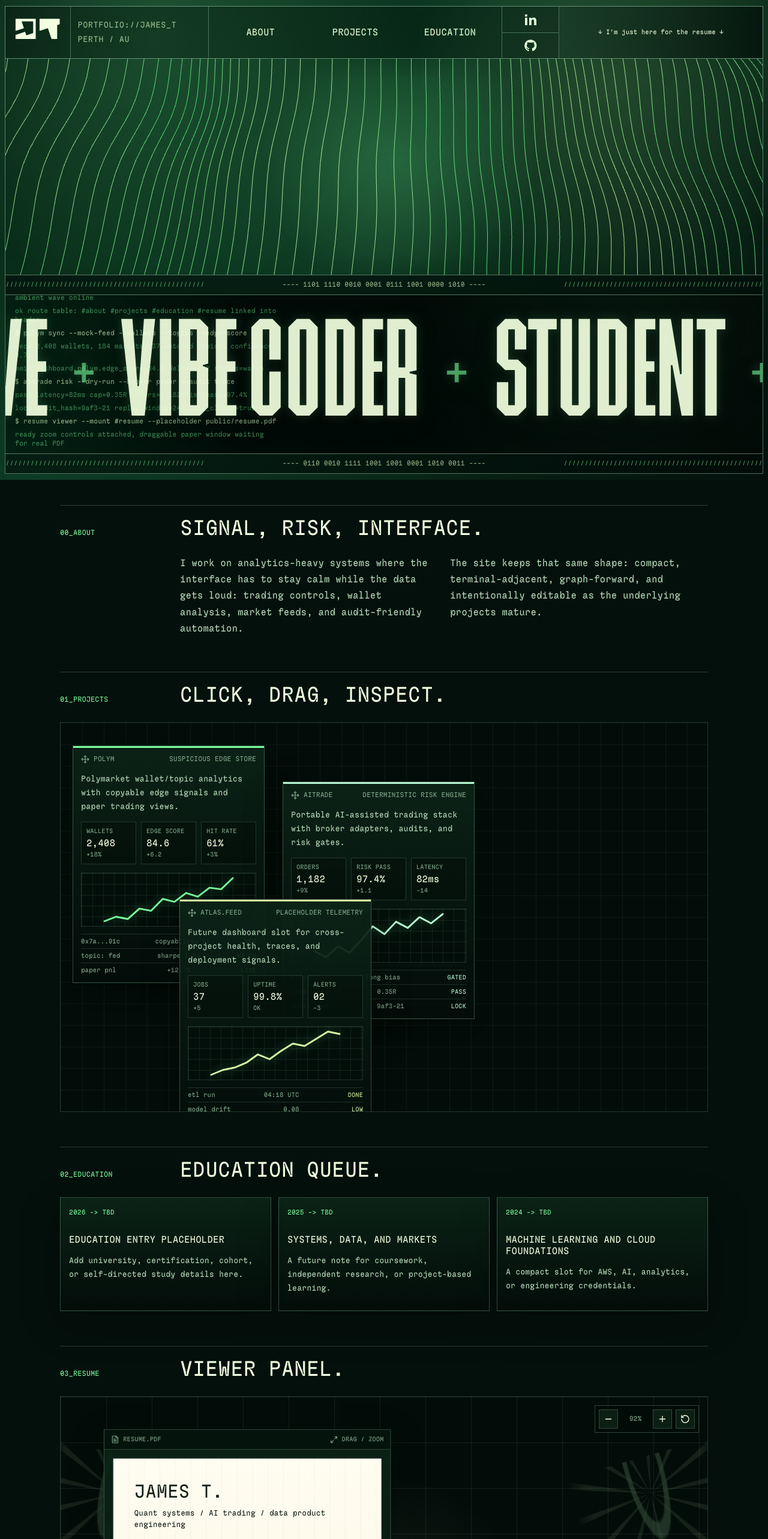
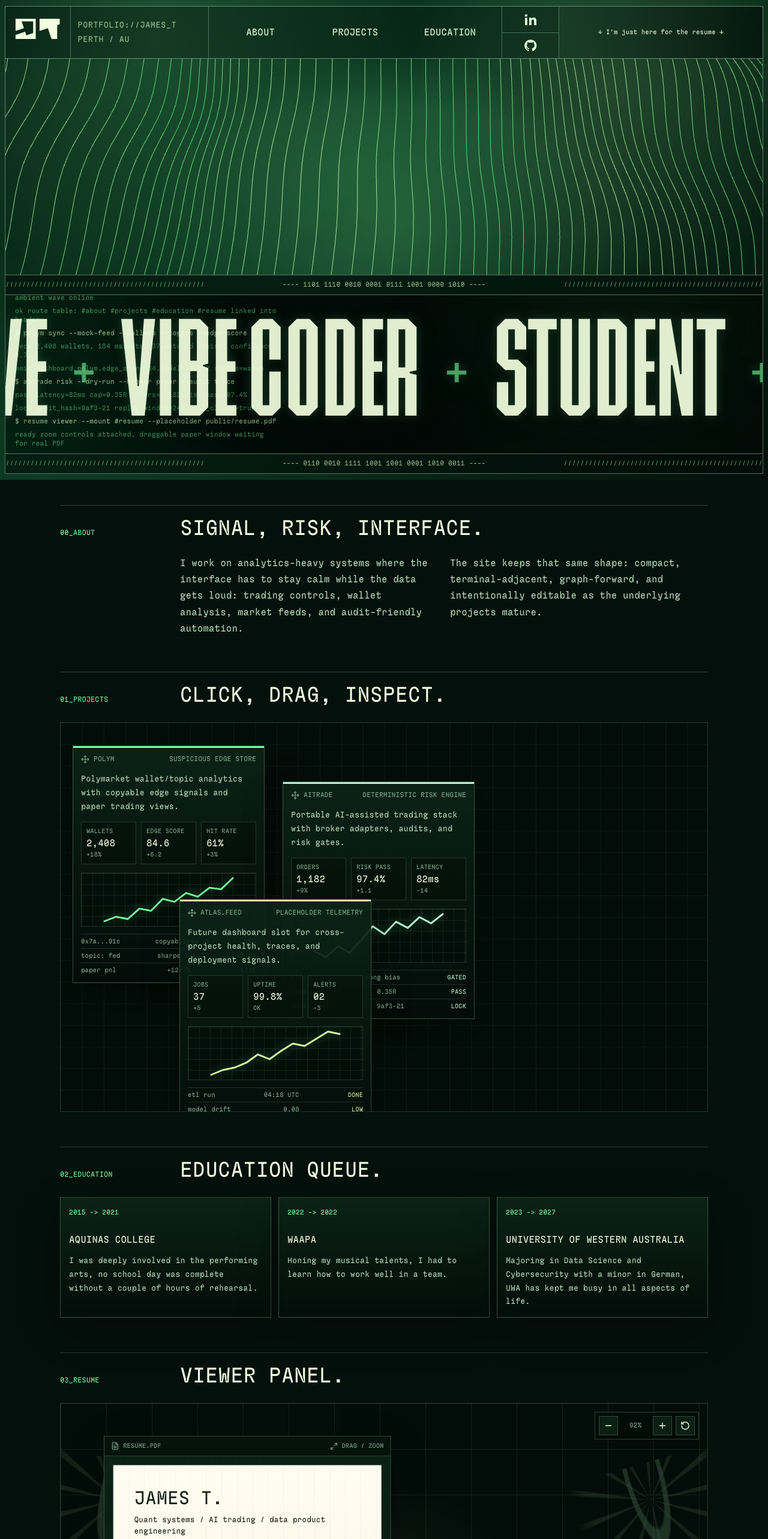
Before and after one commit to 23460542/portfolio, a React (Vite) app: page / in a window 1280 px wide. Shown: the top 2566 px of the page at 60% size. Built offline with nearby package versions, Linux system fonts and the light colour scheme.

Commit message:
Fixed gradient after loading animation

```diff
--- a/src/App.css
+++ b/src/App.css
@@ -3,6 +3,13 @@
 }
 
 .site-shell {
+  --wave-glow-radius: 34vmax;
+  --wave-glow-x: 52vw;
+  --wave-glow-y: 47vh;
+  --wave-mask-rx: 54vw;
+  --wave-mask-ry: 48vh;
+  --wave-mask-x: 50vw;
+  --wave-mask-y: 50vh;
   --wave-reveal-height: 100svh;
   --wave-rise-distance: 100svh;
   position: relative;
@@ -398,8 +405,16 @@
 }
 
 .wave-scene::before {
-  background: radial-gradient(circle at 52% 47%, rgba(123, 255, 157, 0.18), transparent 34%);
-  mask-image: radial-gradient(ellipse at 50% 50%, #000 0 58%, transparent 78%);
+  background: radial-gradient(
+    circle at var(--wave-glow-x) var(--wave-glow-y),
+    rgba(123, 255, 157, 0.18),
+    transparent var(--wave-glow-radius)
+  );
+  mask-image: radial-gradient(
+    ellipse var(--wave-mask-rx) var(--wave-mask-ry) at var(--wave-mask-x) var(--wave-mask-y),
+    #000 0 58%,
+    transparent 78%
+  );
 }
 
 .wave-canvas {
--- a/src/App.tsx
+++ b/src/App.tsx
@@ -146,19 +146,19 @@ const projects: ProjectPanel[] = [
 
 const education: EducationItem[] = [
   {
-    period: '2026 -> TBD',
-    title: 'Education entry placeholder',
-    detail: 'Add university, certification, cohort, or self-directed study details here.',
+    period: '2015 -> 2021',
+    title: 'Aquinas College',
+    detail: 'I was deeply involved in the performing arts, no school day was complete without a couple of hours of rehearsal.',
   },
   {
-    period: '2025 -> TBD',
-    title: 'Systems, data, and markets',
-    detail: 'A future note for coursework, independent research, or project-based learning.',
+    period: '2022 -> 2022',
+    title: 'WAAPA',
+    detail: 'Honing my musical talents, I had to learn how to work well in a team.',
   },
   {
-    period: '2024 -> TBD',
-    title: 'Machine learning and cloud foundations',
-    detail: 'A compact slot for AWS, AI, analytics, or engineering credentials.',
+    period: '2023 -> 2027',
+    title: 'University of Western Australia',
+    detail: 'Majoring in Data Science and Cybersecurity with a minor in German, UWA has kept me busy in all aspects of life.',
   },
 ]
 
@@ -779,11 +779,19 @@ function App() {
       return
     }
 
-    const { top } = wavePanel.getBoundingClientRect()
+    const { left, top } = wavePanel.getBoundingClientRect()
     const revealHeight = Math.max(window.innerHeight - top, 0)
+    const viewportMax = Math.max(window.innerWidth, window.innerHeight)
 
     shell.style.setProperty('--wave-reveal-height', `${revealHeight}px`)
     shell.style.setProperty('--wave-rise-distance', `${revealHeight}px`)
+    shell.style.setProperty('--wave-glow-x', `${window.innerWidth * 0.52 - left}px`)
+    shell.style.setProperty('--wave-glow-y', `${window.innerHeight * 0.47 - top}px`)
+    shell.style.setProperty('--wave-glow-radius', `${viewportMax * 0.34}px`)
+    shell.style.setProperty('--wave-mask-x', `${window.innerWidth * 0.5 - left}px`)
+    shell.style.setProperty('--wave-mask-y', `${window.innerHeight * 0.5 - top}px`)
+    shell.style.setProperty('--wave-mask-rx', `${window.innerWidth * 0.54}px`)
+    shell.style.setProperty('--wave-mask-ry', `${window.innerHeight * 0.48}px`)
   }, [])
 
   const finishLoading = useCallback(() => {
```
